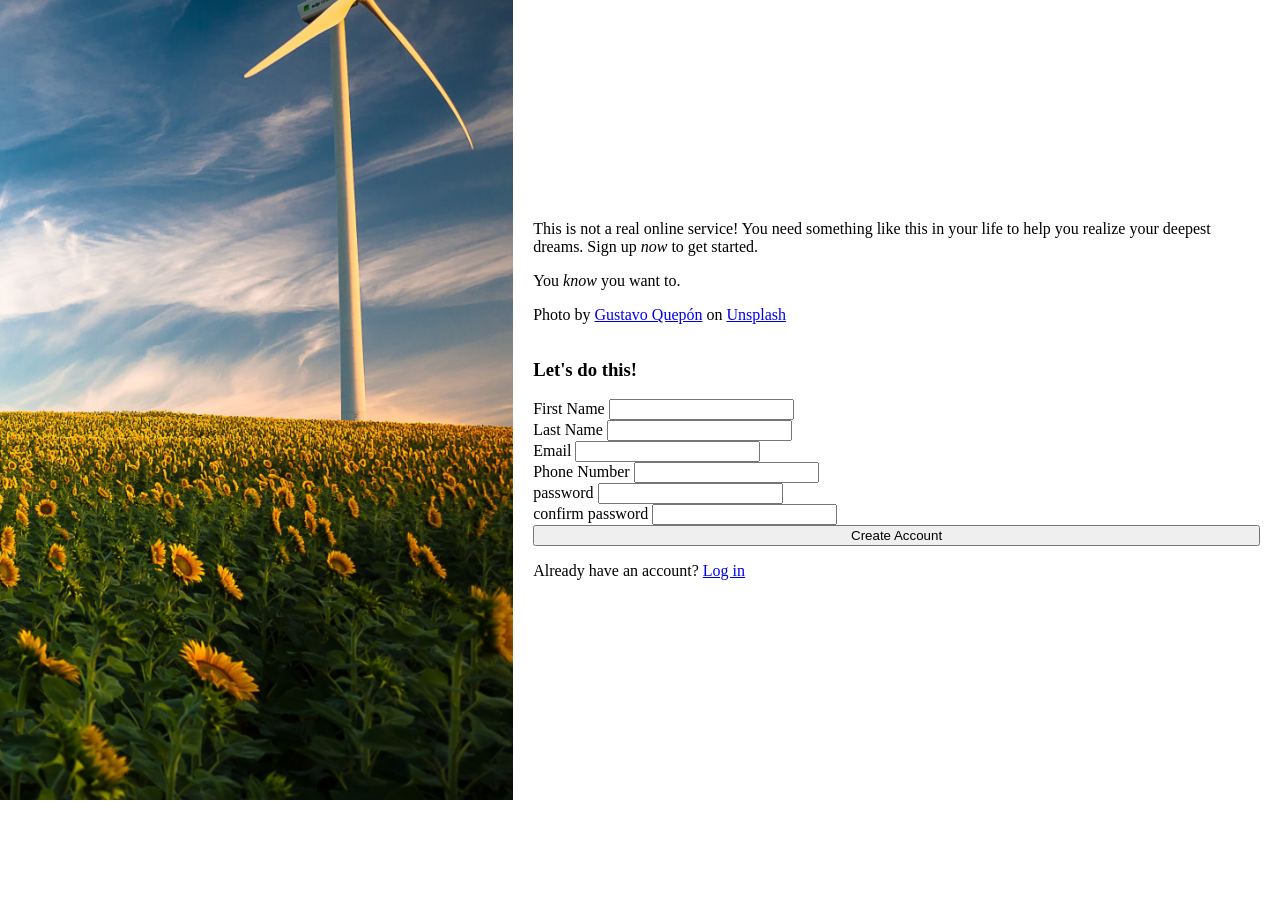
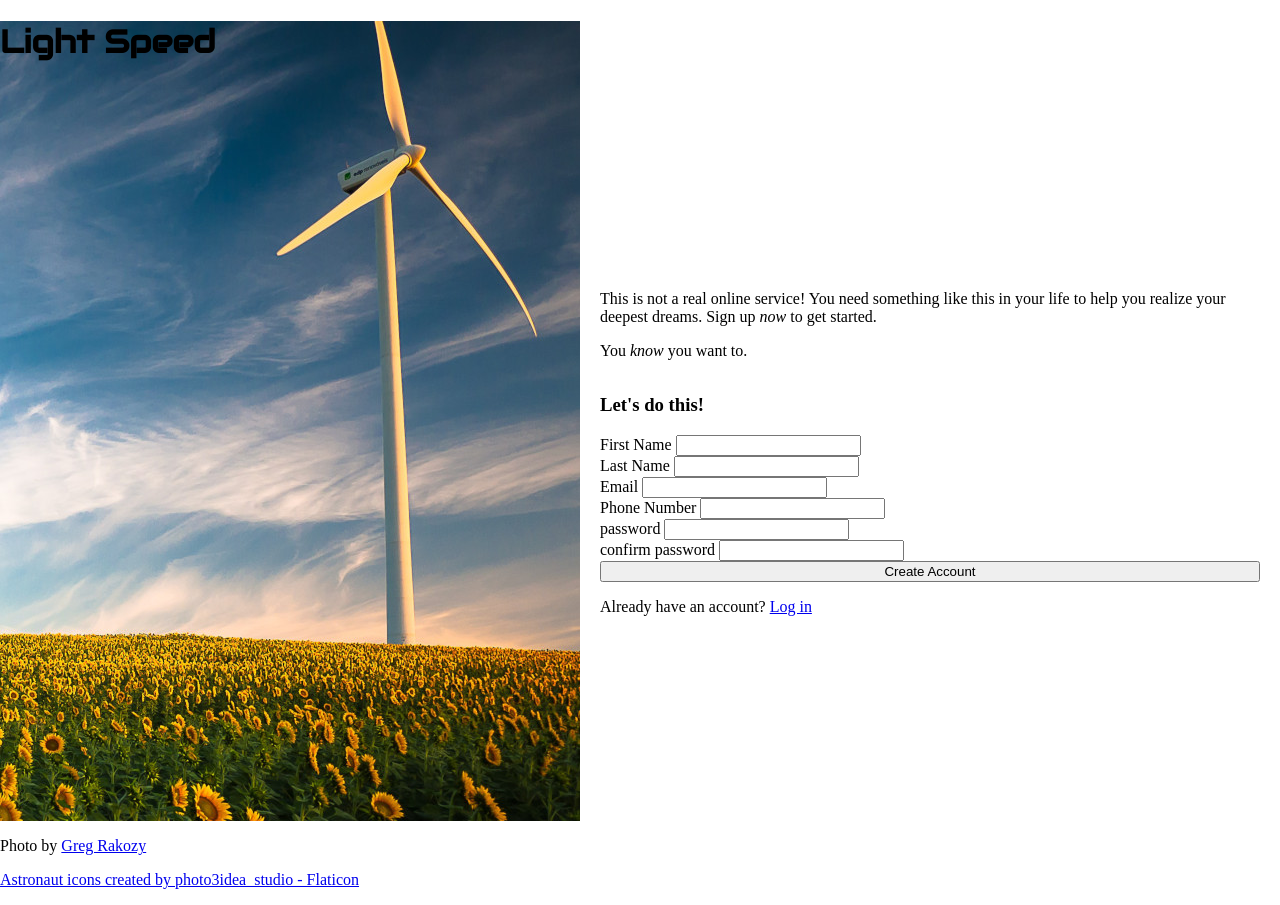
Before and after one commit to anawagner/sign-up-form, a plain HTML site: page index.html in a window 1280 px wide. Before the commit the page ends 800 px from the top, so only its background shows below. Drawn offline with Linux system fonts and the light colour scheme.

Commit message:
adds logo font

```diff
--- a/index.html
+++ b/index.html
@@ -11,19 +11,35 @@
 
 <body>
 
-  <img src="./images/sunflowerwindmill.jpg" alt="">
+  <div class="header">
+
+    <div class="logo">
+      <div class="icon"></div>
+      <h1>Light Speed</h1>
+    </div>
+
+    <div class="credit">
+
+      <p>
+      Photo by
+      <a href="https://unsplash.com/@grakozy?utm_source=unsplash&utm_medium=referral&utm_content=creditCopyText">
+        Greg Rakozy</a>
+      </p>
+
+      <p>
+        <a href="https://www.flaticon.com/free-icons/astronaut" title="astronaut icons">
+          Astronaut icons created by
+          photo3idea_studio - Flaticon</a>
+      </p>
+      </div>
+  </div>
 
   <div class="content">
     <p>This is not a real online service! You need something like this in your life to help you realize your
       deepest dreams. Sign up <em>now</em> to get started.
     </p>
     <p>You <em>know</em> you want to.</p>
-    <p>
-      Photo by <a
-        href="https://unsplash.com/@unandalusgus?utm_source=unsplash&utm_medium=referral&utm_content=creditCopyText">Gustavo
-        Quepón</a> on <a
-        href="https://unsplash.com/@anarchywagner/likes?utm_source=unsplash&utm_medium=referral&utm_content=creditCopyText">Unsplash</a>
-    </p>
+
 
     <form action="" method="get">
       <h3>Let's do this!</h3>
--- a/style.css
+++ b/style.css
@@ -1,3 +1,5 @@
+@import url('https://fonts.googleapis.com/css2?family=Audiowide&display=swap');
+
 body {
   display: flex;
   align-items: center;
@@ -5,12 +7,15 @@ body {
   margin: 0;
 }
 
-img {
+.logo {
+  background-image: url('./images/sunflowerwindmill.jpg');
   height: 100vh;
-  width: 50%;
-  object-fit: cover;
+  width: 580px;
 }
 
+.logo h1 {
+  font-family: 'Audiowide', Impact, Haettenschweiler, 'Arial Narrow Bold', sans-serif;
+}
 .content {
   padding: 20px;
 }
```
Also changed, not shown: images/astronaut.png (added). Lines whose indentation alone changed are shown as unchanged.
